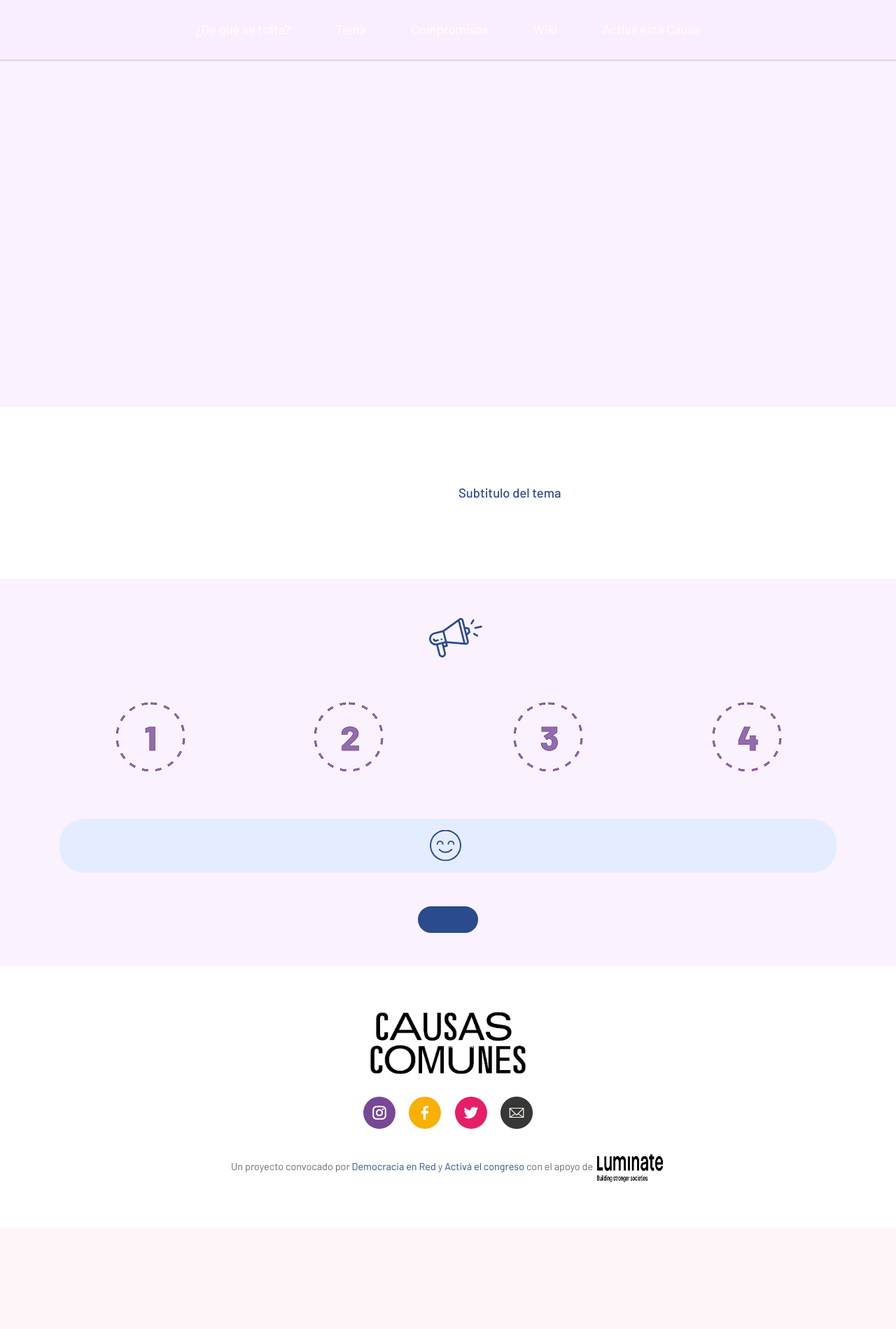
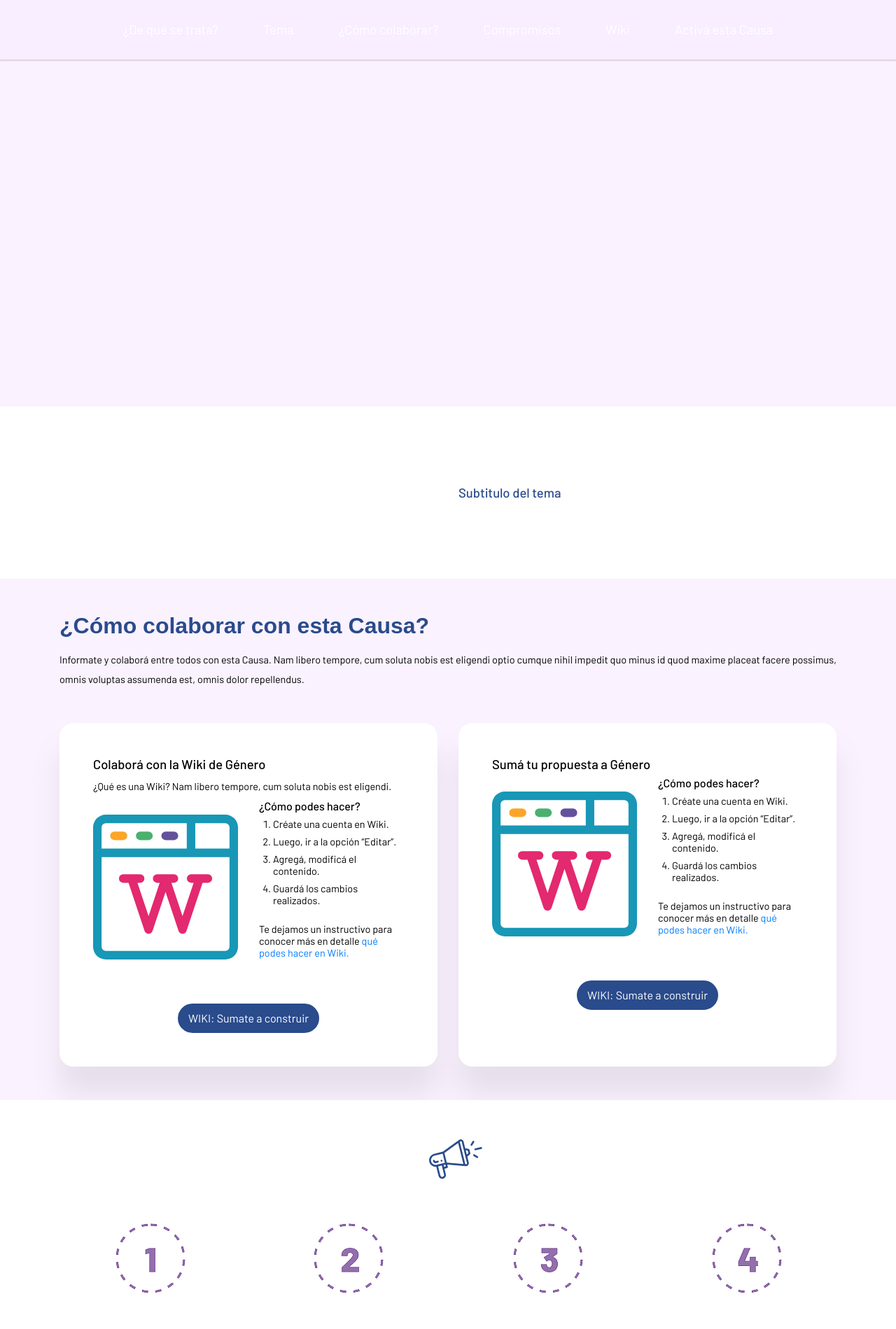
Before and after one commit to DemocraciaEnRed/webcausascomunes, a Flask app: template app/home/templates/causa.html in a window 1280 px wide. Shown: the part 305-2204 px from the top of the page at 70% size. Before the commit the page ends 1994 px from the top, so only its background shows below. Run offline with Flask 2, Linux system fonts and the light colour scheme; the template is opened without the code that fills it, so the values that code supplies are empty; style sheets or scripts are compiled from the project's sources; parts of the project's set-up code (start-up, migrations or seed data) failed here and were passed over; some libraries are stand-ins or nearby versions; some web fonts are replaced.

Commit message:
causa: seccion como colaborar

```diff
--- a/app/home/static/css/causa.css
+++ b/app/home/static/css/causa.css
@@ -299,3 +299,14 @@
         .activa .row-boton > div a {
           font-size: 1.25rem !important;   }
 }
+
+.colaborar .card {
+  height: 100%; }
+  .colaborar ol {
+    padding-left: 1.25rem;
+    font-size: 0.9rem;
+    margin-bottom: 1.5rem; }
+    .colaborar ol li {
+      padding-top: 0.5rem; }
+.colaborar p {
+  font-size: 0.9rem; }
--- a/app/home/static/scss/causa.scss
+++ b/app/home/static/scss/causa.scss
@@ -271,3 +271,23 @@
 		}
 	}
 }
+
+/*####################################################*/
+/*################## COLABORAR */
+
+.colaborar {
+    .card {
+        height: 100%;
+    }
+    ol {
+        padding-left: 1.25rem;
+        font-size: $font-size-xsmall;
+        margin-bottom: 1.5rem;
+        li {
+            padding-top: 0.5rem;
+        }
+    }
+    p {
+        font-size: $font-size-xsmall;
+    }
+}
--- a/app/home/templates/causa.html
+++ b/app/home/templates/causa.html
@@ -19,6 +19,9 @@
 
     <!-- TEMA -->
     {% include 'causa_sections/causa_tema.html' %}
+
+    <!-- COLABORAR -->
+    {% include 'causa_sections/causa_colaborar.html' %}
 
     <!-- COMPROMISOS -->
     {% include 'causa_sections/causa_compromisos.html' %}
--- /dev/null
+++ b/app/home/templates/causa_sections/causa_colaborar.html
@@ -0,0 +1,63 @@
+<!-- TODO: agregar textos a directus -->
+<section id="colaborar" class="colaborar bg-mosaico-blanco section jumbotron jumbotron-fluid">
+    <div class="container">
+        <h2 class="section__title text-center text-md-left">¿Cómo colaborar con esta Causa?</h2>
+        <p class="section__subtitle mb-5">Informate y colaborá entre todos con esta Causa. Nam libero tempore, cum
+            soluta nobis est eligendi optio cumque nihil impedit quo minus id quod maxime placeat facere possimus,
+            omnis voluptas assumenda est, omnis dolor repellendus. </p>
+        <div class="row mt-5">
+            <div class="col-md-6">
+                <div class="card card-with-shadow">
+                    <div class="card-body p-4 p-md-5">
+                        <h5 class="card-title">Colaborá con la Wiki de Género</h5>
+                        <p>¿Qué es una Wiki? Nam libero tempore, cum soluta nobis est eligendi.</p>
+                        <div class="row justify-content-center align-items-md-center">
+                            <div class="text-center col-md-6">
+                                <img class="img-fluid" src="{{ url_for('home.static', filename='img/wikipedia.svg') }}">
+                            </div>
+                            <div class="col-md-6">
+                                <h6 class="card-subtitle">¿Cómo podes hacer? </h6>
+                                <ol>
+                                    <li>Créate una cuenta en Wiki.</li>
+                                    <li>Luego, ir a la opción “Editar”.</li>
+                                    <li>Agregá, modificá el contenido.</li>
+                                    <li>Guardá los cambios realizados.</li>
+                                </ol>
+                                <p>Te dejamos un instructivo para conocer más en detalle <a href="#">qué podes hacer en
+                                        Wiki.</a></p>
+                            </div>
+                        </div>
+                        <div class="row justify-content-center mt-5">
+                            <a href="#" class="wiki-btn btn btn-primary">WIKI: Sumate a construir</a>
+                        </div>
+                    </div>
+                </div>
+            </div>
+            <div class="col-md-6">
+                <div class="card card-with-shadow">
+                    <div class="card-body p-4 p-md-5">
+                        <h5 class="card-title">Sumá tu propuesta a Género</h5>
+                        <div class="row justify-content-center align-items-md-center">
+                            <div class="text-center col-md-6">
+                                <img class="img-fluid" src="{{ url_for('home.static', filename='img/wikipedia.svg') }}">
+                            </div>
+                            <div class="col-md-6">
+                                <h6 class="card-subtitle">¿Cómo podes hacer? </h6>
+                                <ol>
+                                    <li>Créate una cuenta en Wiki.</li>
+                                    <li>Luego, ir a la opción “Editar”.</li>
+                                    <li>Agregá, modificá el contenido.</li>
+                                    <li>Guardá los cambios realizados.</li>
+                                </ol>
+                                <p>Te dejamos un instructivo para conocer más en detalle <a href="#">qué podes hacer en
+                                        Wiki.</a></p>
+                            </div>
+                        </div>
+                        <div class="row justify-content-center mt-5">
+                            <a href="#" class="wiki-btn btn btn-primary">WIKI: Sumate a construir</a>
+                        </div>
+                    </div>
+                </div>
+            </div>
+        </div>
+</section>
--- a/app/home/templates/causa_sections/causa_landing.html
+++ b/app/home/templates/causa_sections/causa_landing.html
@@ -11,6 +11,9 @@
     </li>
     <li class="nav-item">
         <a class="nav-link scrollTo text-color-{{causa}}" href="#tema">Tema</a>
+    </li>
+    <li class="nav-item">
+        <a class="nav-link scrollTo text-color-{{causa}}" href="#colaborar">¿Cómo colaborar?</a>
     </li>
     <li class="nav-item">
         <a class="nav-link scrollTo text-color-{{causa}}" href="#compromisos">Compromisos</a>
```
